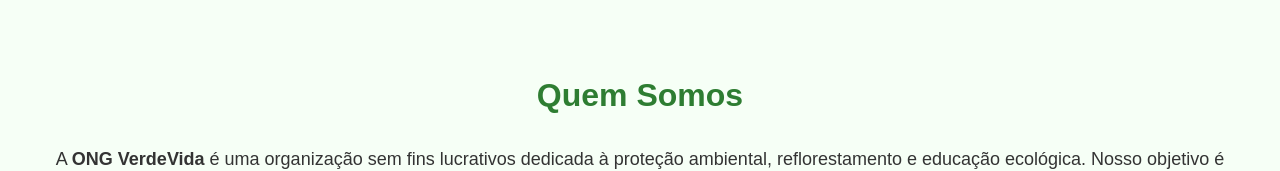
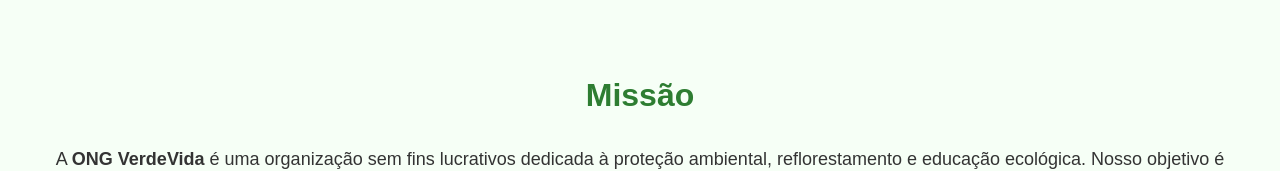
Before and after one commit to eduardo230920-glitch/ong-verdevida, a plain HTML site: page index.html in a window 1280 px wide. Shown: the part 775-946 px from the top of the page. Drawn offline with Linux system fonts and the light colour scheme; a script that the page names is missing.

Commit message:
edição texto index.html

```diff
--- a/index.html
+++ b/index.html
@@ -111,7 +111,7 @@
 </section>
 
 <section id="sobre">
-  <h3>Quem Somos</h3>
+  <h3>Missão</h3>
   <p>
     A <strong>ONG VerdeVida</strong> é uma organização sem fins lucrativos dedicada à proteção ambiental, reflorestamento e educação ecológica.
     Nosso objetivo é inspirar ações sustentáveis que garantam um futuro mais verde para todos.
```
